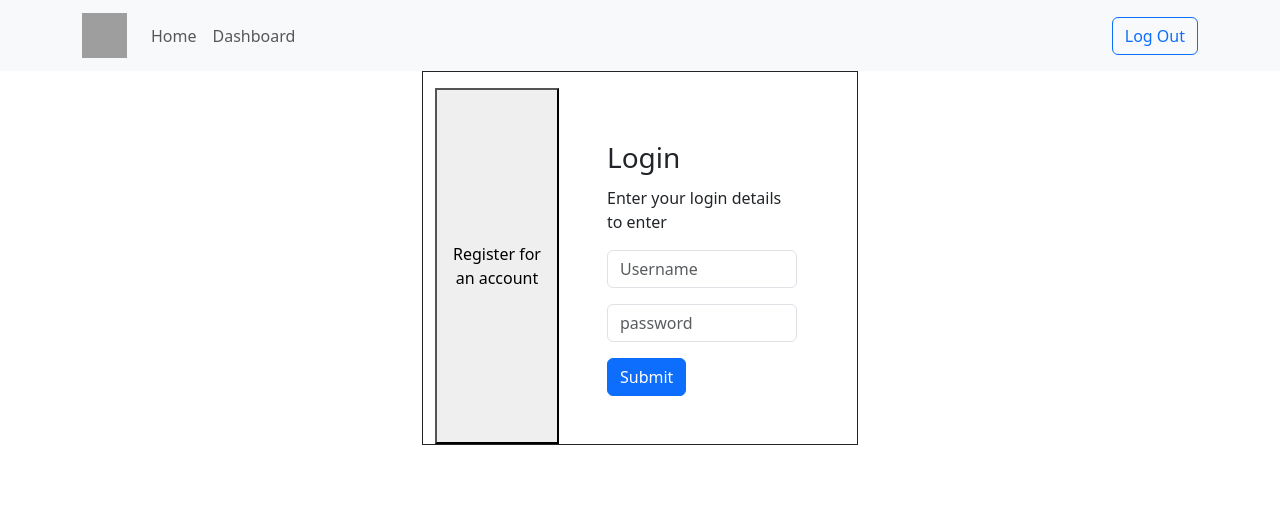
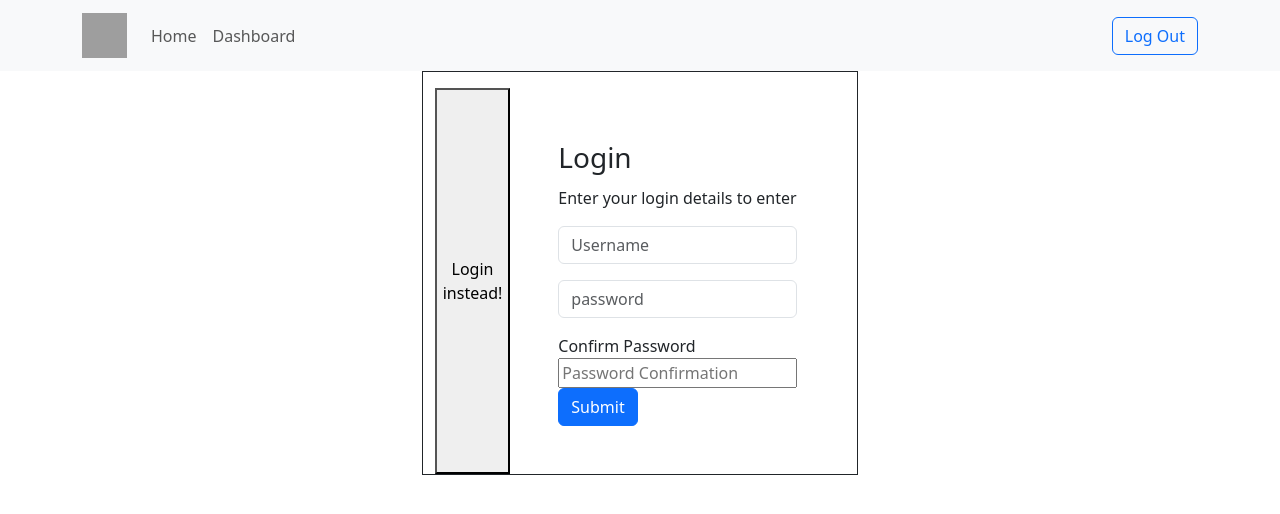
Before and after one commit to racosta323/kpkr-phase-4-project, a React (Create React App) app in the folder client/: page /signup in a window 1280 px wide. Shown: the top 514 px of the page. Built offline with nearby package versions, Linux system fonts and the light colour scheme; no server answers; grey boxes are pictures that could not be loaded.

Commit message:
updates sign up logic

```diff
--- a/client/src/components/Auth.js
+++ b/client/src/components/Auth.js
@@ -15,13 +15,33 @@ import Row from 'react-bootstrap/Row'
 import Col from 'react-bootstrap/Col'
 import Form from 'react-bootstrap/Form'
 import Button from 'react-bootstrap/Button'
+import { useParams } from 'react-router-dom'
 
   function Auth( ){
 
+    const changeToSignup = () => {
+      let browserPathname = window.location.pathname
+        if (browserPathname == '/signup'){
+          return false
+        } else{
+          return true
+        }
+    }
+    console.log(changeToSignup())
+
     const { loggedInUser, setLoggedInUser, logoutUser } = useOutletContext()
-    const [signup, setSignUp] = useState(true)
+    const [signup, setSignUp] = useState(changeToSignup)
     const navigate = useNavigate()
     // const [display, setDisplay] = useState("")
+
+    //change signup state to false if endpoint is signup
+    console.log(signup)
+
+    // let browserPathname = window.location.pathname
+    //     if (browserPathname = '/signup'){
+    //       setSignUp(false)
+    //     }
+
 
     const formik = useFormik({
       initialValues:{
@@ -30,7 +50,7 @@ import Button from 'react-bootstrap/Button'
         passwordConfirmation: ''
       },
       onSubmit: (values) => {
-        console.log(values)
+        console.log(signup)
         const endpoint = !signup ? '/authusers' : '/login'
         fetch(endpoint, {
             method: 'POST',
```
